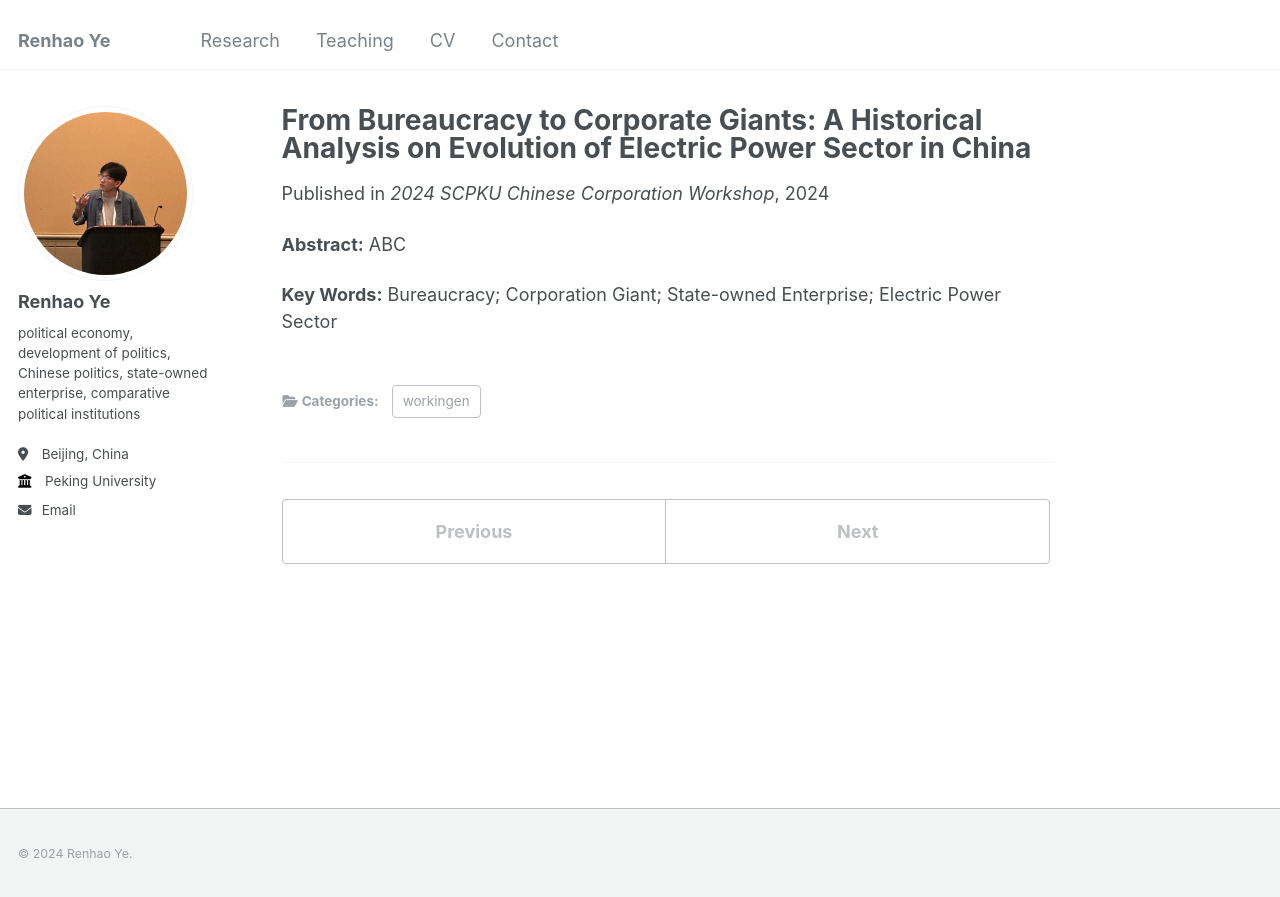
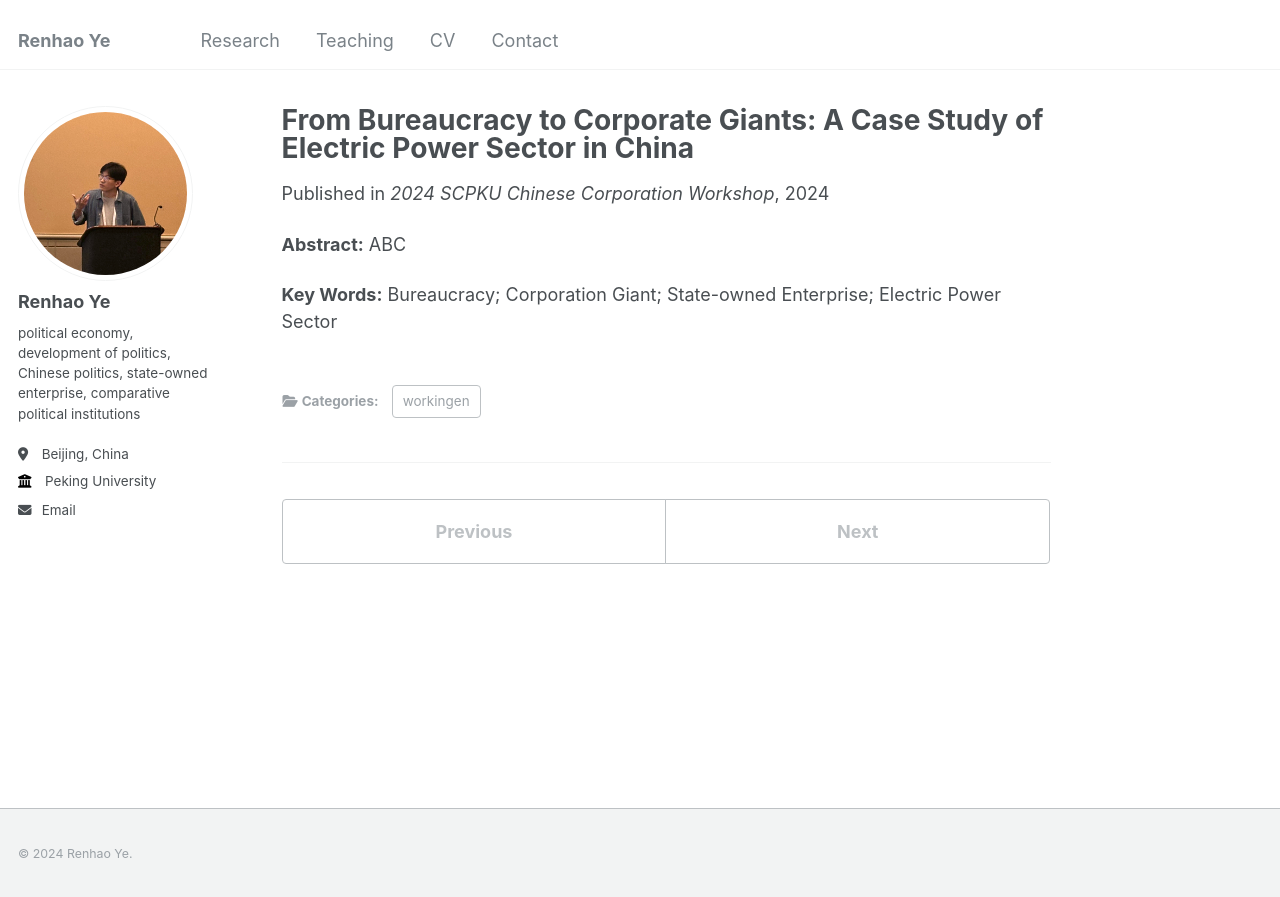
Before and after one commit to thenhow-ye/thenhow-ye.github.io, a Jekyll site: the page built from _publications/2024-08-01-bureaucracy-coporation-electricity.md, in a window 1280 px wide. Shown: the top 897 px of the page. Built offline with Jekyll 4.4.1, drawn with Linux system fonts in a browser that asks for light colours.

Commit message:
Update 2024-08-01-bureaucracy-coporation-electricity.md

```diff
--- a/_publications/2024-08-01-bureaucracy-coporation-electricity.md
+++ b/_publications/2024-08-01-bureaucracy-coporation-electricity.md
@@ -1,5 +1,5 @@
 ---
-title: "From Bureaucracy to Corporate Giants: A Historical Analysis on Evolution of Electric Power Sector in China"
+title: "From Bureaucracy to Corporate Giants: A Case Study of Electric Power Sector in China"
 collection: publications
 category: workingen
 permalink: /publication/2024-08-01-bureaucracy-coporation-electricity
```
